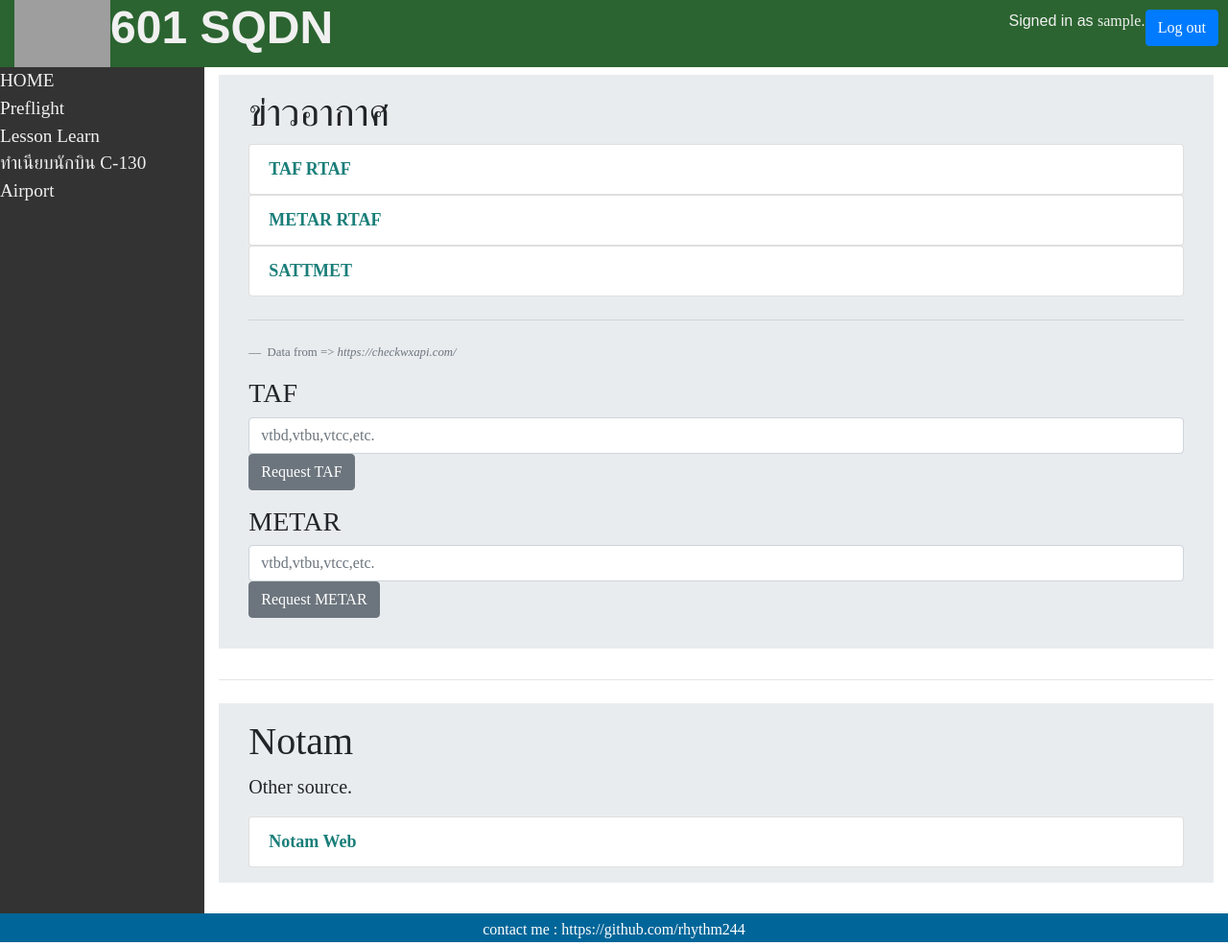
After one commit to rhythm244/django_google_cloud, a Django app: page /preflight in a window 1280 px wide. The commit adds this page. Shown: the whole page at 96% size. Run offline with Django 3.2, Linux system fonts and the light colour scheme; the visitor is signed in with stand-in values (Sample User, id 1); some libraries are stand-ins or nearby versions; grey boxes are pictures that could not be loaded.

Commit message:
update style css and move section weather notam 05/05/2021

```diff
--- a/myapp/templates/myapp/layout.html
+++ b/myapp/templates/myapp/layout.html
@@ -62,8 +62,12 @@
                             </div>
 
                             <div>
+                                <a href="{% url 'myapp:preflight' %}">Preflight</a>
+                            </div>
+
+                            {% comment %} <div>
                                 <a href="{% url 'myapp:person' %}">ข้าราชการ601</a>
-                        </div>
+                            </div> {% endcomment %}
 
                             <div>
                                 <a href="{% url 'myapp:lessonlearn' %}">Lesson Learn</a>
@@ -76,13 +80,18 @@
                                 <a href="{% url 'myapp:airport' %}">Airport</a>
                             </div>
                         </div>
-                {% endif %}
 
                         <div class="main col-xs-12 col-md-10">
                             {% block body %}
                             {% endblock %}
+                        </div>
 
+                    {% else %}
+                        <div class="main col-xs12 col-md-12">
+                            {% block login %}
+                            {% endblock %}
                         </div>
+                    {% endif %}
 
                 </div>
             </div>
--- a/myapp/templates/myapp/lessonlearn.html
+++ b/myapp/templates/myapp/lessonlearn.html
@@ -26,7 +26,7 @@
     <script src="https://stackpath.bootstrapcdn.com/bootstrap/4.1.3/js/bootstrap.min.js" integrity="sha384-ChfqqxuZUCnJSK3+MXmPNIyE6ZbWh2IMqE241rYiqJxyMiZ6OW/JmZQ5stwEULTy" crossorigin="anonymous"></script>
 
     <script src="{% static 'myapp/js/lesson.js' %}"></script>
-    {% endblock %}
+{% endblock %}
 
     {% block body %}
 
--- /dev/null
+++ b/myapp/templates/myapp/preflight.html
@@ -0,0 +1,67 @@
+{% extends "myapp/layout.html" %}
+
+{% load static %}
+
+{% block script %}
+    <script src="{% static 'myapp/js/currency.js' %}" defer></script>
+    {% comment %} <script type="text/babel" src="{% static 'myapp/js/react.js' %}" ></script> {% endcomment %}
+{% endblock %}
+
+{% block body %}
+
+    <div id="app"></div>
+
+    <div class="alert-danger" id="result3"></div>
+
+    <div class="jumbotron jumbotron-fluid mt-2">
+    <div class="container">
+        <h1 class="display-5">ข่าวอากาศ</h1>
+        <div class="link-other">
+        <a id="list-a" target="_blank" href="http://www.weather.rtaf.mi.th/dashboard/taf.html"><li class="list-group-item list-group-item-action">TAF RTAF</li></a>
+        <a id="list-a" target="_blank" href="http://www.weather.rtaf.mi.th/dashboard/metar.html"><li class="list-group-item list-group-item-action">METAR RTAF</li></a>
+        <a id="list-a" target="_blank" href="http://www.sattmet.tmd.go.th/satmet/mergesat.html"><li class="list-group-item list-group-item-action">SATTMET</li></a>
+        </div>
+
+        <hr class="my-4">
+
+        <div id="metra"></div>
+            <figcaption class="blockquote-footer">
+                Data from => <cite title="Source Title">https://checkwxapi.com/</cite>
+            </figcaption>
+            <!-- ----------------------------------------------------------------------------------- -->
+            <h3 style="margin-top: 1rem;">TAF</h3>
+
+            <form id='taf_submit' class="form-group">
+                <input class="form-control" id="taf" placeholder="vtbd,vtbu,vtcc,etc." type="text" required>
+                <button type="submit" class="btn btn-secondary">Request TAF</button>
+            </form>
+
+            <div id='taf_display'></div>
+            <!-- ----------------------------------------------------------------------------------- -->
+
+            <h3 style="margin-top: 1rem;">METAR</h3>
+
+            <form id='metar_submit' class="form-group" >
+                <input class="form-control" id="metar" placeholder="vtbd,vtbu,vtcc,etc." type="text" required>
+                <button type="submit" class="btn btn-secondary">Request METAR</button>
+            </form>
+
+            <div id='metar_display'></div>
+    </div>
+    </div>
+
+    <hr class="my-4">
+    <!-- ----------------------------------------------------------------------------------- -->
+    <div class="jumbotron jumbotron-fluid mt-2">
+        <div class="container">
+            <h1 class="display-5">Notam</h1>
+            <p class="lead">Other source.</p>
+            <div class="link-other">
+            <a id="list-a" target="_blank" href="http://notamweb.aviation-civile.gouv.fr/"><li class="list-group-item list-group-item-action">Notam Web</li></a>
+            </div>
+
+        </div>
+    </div>
+
+
+{% endblock %}
--- a/myapp/urls.py
+++ b/myapp/urls.py
@@ -10,9 +10,9 @@ app_name = 'myapp'
 
 urlpatterns = [
     path('', views.index, name='index'),
+    path('preflight', views.preflight, name="preflight"),
     path("login", views.login_view, name="login"),
     path("logout", views.logout_view, name="logout"),
-    path('person', views.person, name='person'),
     path('pilot_c130/', views.pilot_c130, name='pilot_c130'),
     path('person/<int:employee_id>', views.person_one, name='person_one'),
     path('person_division/<int:division_id>', views.person_division, name='person_division'),
--- a/myapp/views.py
+++ b/myapp/views.py
@@ -24,6 +24,9 @@ def index(request):
         }
         return render(request, "myapp/index.html", context)
 
+def preflight(request):
+    if request.method == "GET":
+        return render(request, "myapp/preflight.html")
 
 def login_view(request):
     if request.method == "POST":
@@ -50,24 +53,6 @@ def logout_view(request):
     logout(request)
     return HttpResponseRedirect(reverse("myapp:index"))
 
-
-@login_required
-def person(request):
-    """ส่งแค่ division ไปเพื่อใช้ในการกด ของ user เอา เพราะถ้าส่งไปหมดจะ load ช้าเกิน """
-
-    # employees = Employee.objects.order_by('afaps')
-    divisions = Division.objects.all()
-
-    form = PictureForm()
-
-    context = {
-        # 'employees': employees,
-        'divisions': divisions,
-        'form': form,
-    }
-    return render(request, "myapp/person.html", context)
-
-
 @login_required
 def pilot_c130(request):
     """แสดงนักบิน C130 ที่ผ่านมาทุกคน """
@@ -77,7 +62,6 @@ def pilot_c130(request):
         'employees': employees,
     }
     return render(request, "myapp/pilot_c130.html", context)
-
 
 @login_required
 def pilot_c130_page(request, page):
--- a/static/myapp/styles.css
+++ b/static/myapp/styles.css
@@ -97,7 +97,7 @@ footer{
 .sidebar {
     background-color: #333;
     padding: 0px;
-    min-height: 600px;
+    min-height: 650px;
 }
 
 .sidebar a{
@@ -183,6 +183,12 @@ footer{
     }
 }
 
+@media only screen and (min-width: 576px) {
+    .jumbotron {
+        padding: 1rem;
+    }
+}
+
 @media only screen and (max-width: 768px) {
     .sidebar a{
         color: #f0f0f0;
```
Also changed, not shown: myapp/templates/myapp/index.html (+1 -57 lines), myapp/templates/myapp/login.html (+15 -2 lines), myapp/tests.py (+28 -0 lines). Lines whose indentation alone changed are shown as unchanged.
